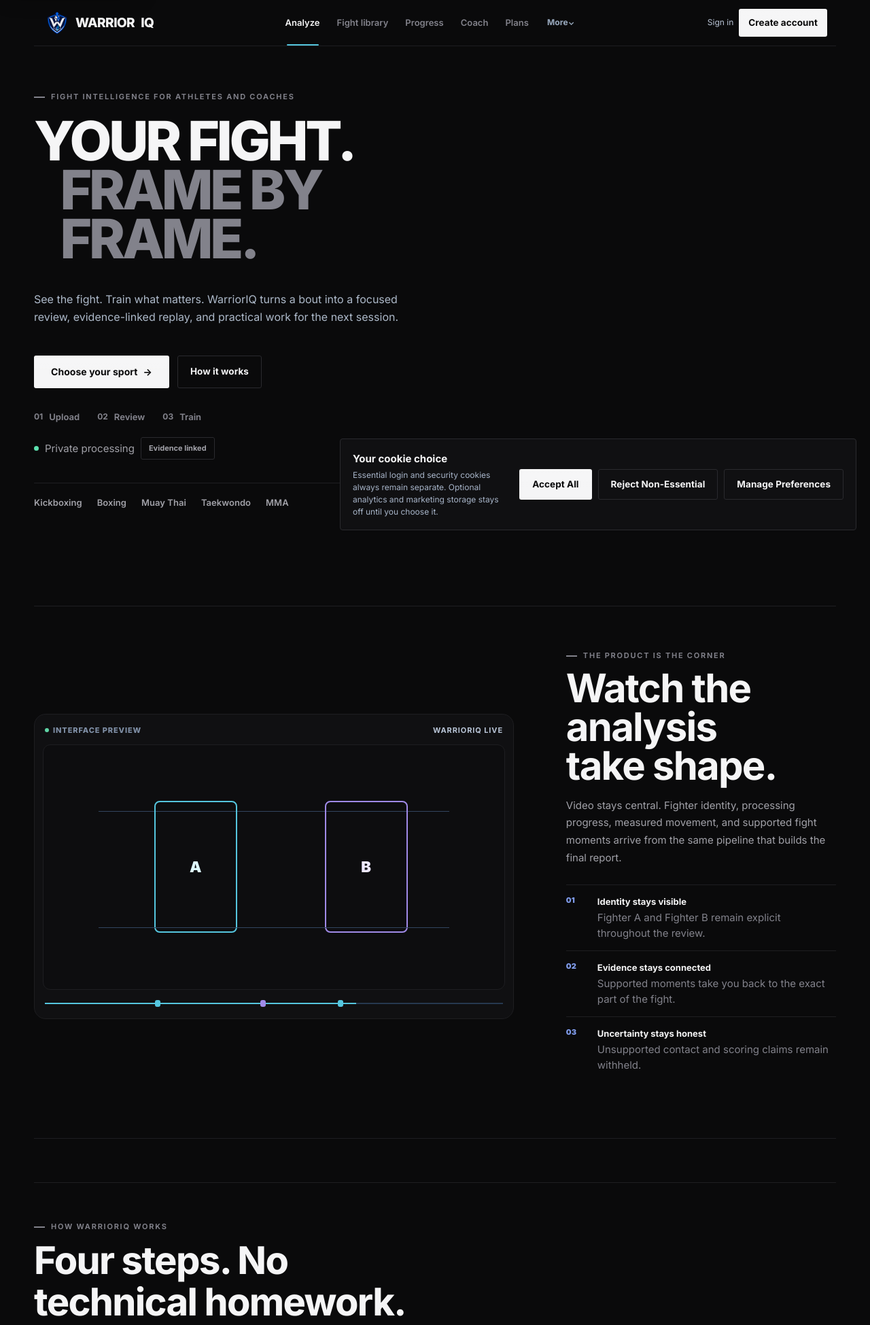
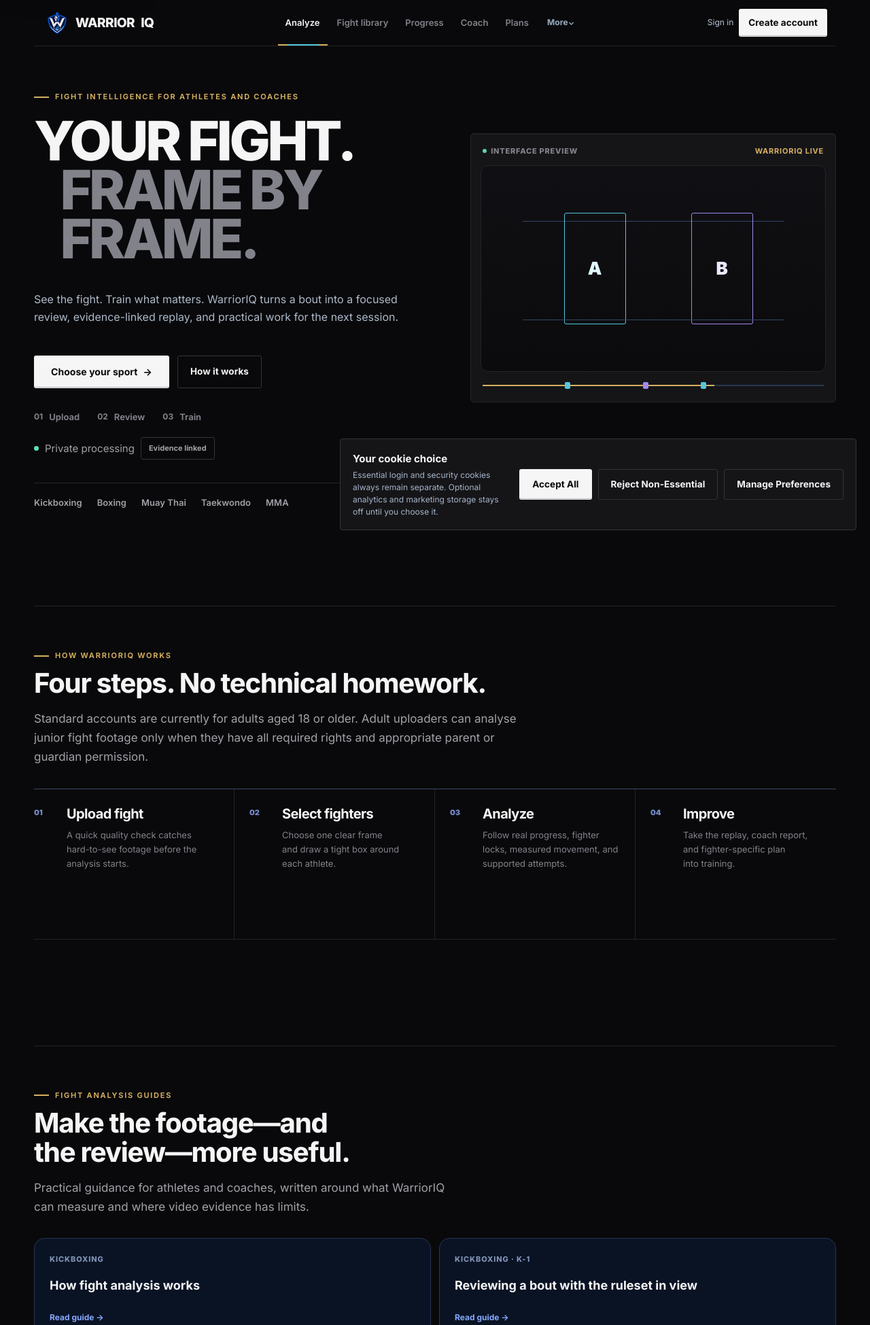
Before and after one commit to stavroutheo50/WarriorIQ, a FastAPI app: page / in a window 1280 px wide. Shown: the top 1949 px of the page at 68% size. Run offline with FastAPI, Linux system fonts and the light colour scheme; some libraries are stand-ins or nearby versions.

Commit message:
Redesign, second pass: put the depth back
The first pass was wrong and you were right to say so. Removing the gradient
wash was correct; replacing it with nothing was not. Canvas and panel sat two
percent apart, so no surface separated from the page, there was no accent
anywhere, and moving the upload card to the sport pages left the hero as grey
type alone on black. That reads as unstyled, not restrained.

Three things fix it. Surfaces get a real step between them and a lit top edge,
so a panel looks like an object rather than a hole. One accent comes back -
championship gold, warm against the cold canvas and distinct from all five
sport colours - spent on the section eyebrow and the active nav item and
nothing else. And the product illustration moves up beside the headline, so the
hero shows what WarriorIQ does instead of only asserting it.

Also spacing rhythm: sections had uniform padding, which gave every band the
same weight; and section headings now sit above a rule rather than floating.

Two of my own regressions caught in the sweep: the illustration's header row
was set at 10.5px, under the 11px floor this product sets for itself, and it
wrapped to four words in the narrower column. Verified across ten pages at
1440, 1024, 768 and 375: no overflow, no text under the floor, no contrast
failure.

Co-Authored-By: Claude Opus 5 <noreply@anthropic.com>

```diff
--- a/app/static/product.css
+++ b/app/static/product.css
@@ -1,11 +1,11 @@
 /* WarriorIQ product polish — shared editorial sports interface */
 :root{
-  --wiq-canvas:#0a0a0b;
-  --wiq-canvas-raised:#101012;
-  --wiq-panel:#141416;
-  --wiq-panel-strong:#1a1a1d;
-  --wiq-line:#2a2a2e;
-  --wiq-line-soft:#1e1e21;
+  --wiq-canvas:#09090b;
+  --wiq-canvas-raised:#151518;
+  --wiq-panel:#1c1c21;
+  --wiq-panel-strong:#232329;
+  --wiq-line:#33333a;
+  --wiq-line-soft:#242429;
   --wiq-text:#f5f5f6;
   --wiq-text-secondary:#a1a1a8;
   --wiq-text-tertiary:#82828b;
--- a/app/static/redesign.css
+++ b/app/static/redesign.css
@@ -386,3 +386,113 @@ h1 em, h2 em {
   backdrop-filter: none;
   box-shadow: none;
 }
+
+/* ===========================================================================
+   Depth, second pass.
+
+   Stripping the gradient wash was right; replacing it with nothing was not.
+   Flat grey on flat black reads as unstyled, not restrained. A dark interface
+   earns its quality from three things the last pass left out: a real step
+   between surfaces, a lit top edge so a panel looks like an object rather than
+   a hole, and one accent used with conviction instead of none at all.
+   =========================================================================== */
+
+:root {
+  /* Championship gold. Warm against a cold canvas, distinct from all five
+     sport accents (blue, red, orange, cyan, violet), and it reads as sport
+     rather than software. Used on one thing per screen. */
+  --wiq-accent: 214 176 96;
+}
+
+/* Panels become objects: a lit top edge, a real fill, and a hairline that is
+   actually visible against the canvas. */
+.card, .hero-card, .setup-card, .stat-band, .sport-card,
+.empty-workspace, .pricing-card, .preview-screen {
+  background: var(--wiq-canvas-raised) !important;
+  border: 1px solid var(--wiq-line-soft);
+  box-shadow: inset 0 1px 0 rgba(255, 255, 255, .045) !important;
+}
+
+.sport-card:hover, .card:hover {
+  border-color: var(--wiq-line);
+  background: var(--wiq-panel) !important;
+}
+
+/* --- The accent, used sparingly -------------------------------------------
+   The eyebrow above a section title and the active nav item. That is the whole
+   budget; anything more and it stops meaning "look here". */
+.eyebrow { color: rgb(var(--wiq-accent)); }
+.eyebrow::before { background: rgb(var(--wiq-accent)); width: 22px; height: 2px; }
+
+.navlinks a[aria-current="page"] {
+  color: var(--wiq-text);
+  box-shadow: inset 0 -2px 0 rgb(var(--wiq-accent));
+  border-radius: 0;
+}
+
+/* The primary button keeps white for contrast, but gains a warm edge so it
+   belongs to the palette instead of floating on top of it. */
+.btn { box-shadow: inset 0 -1px 0 rgba(0, 0, 0, .25) !important; }
+
+/* --- Rhythm ---------------------------------------------------------------
+   Section spacing was uniform, so every band had the same weight. The hero
+   breathes, sections settle, and the gap between a heading and its content is
+   deliberately tighter than the gap between sections. */
+.product-section { padding-top: clamp(56px, 8vh, 104px); }
+.section-intro { max-width: 620px; margin-bottom: clamp(24px, 4vh, 40px); }
+.section-intro h2 { margin: 10px 0 12px; font-size: clamp(26px, 3.4vw, 40px); }
+.section-intro p { color: var(--wiq-text-secondary); line-height: 1.65; }
+
+/* --- Section titles -------------------------------------------------------
+   A rule under the heading row gives each section a top edge without boxing it. */
+.section-title {
+  padding-bottom: 16px;
+  border-bottom: 1px solid var(--wiq-line-soft);
+  margin-bottom: 22px;
+}
+
+/* --- Hero, given something to look at -------------------------------------
+   Moving the upload card to the sport pages left the hero as type alone on
+   black, which is why the page read as unfinished. The product illustration
+   moves up beside the headline: the hero now shows what WarriorIQ does instead
+   of only asserting it, and the two columns give the page a centre of gravity.
+   --------------------------------------------------------------------------- */
+@media (min-width: 981px) {
+  .hero-centered { display: grid; grid-template-columns: minmax(0, 1fr) minmax(0, .92fr); gap: 64px; align-items: center; }
+  .hero-centered .hero-copy { max-width: none; }
+  /* The illustration is pulled out of the section below and parked in the
+     hero's second column, so no markup has to move. */
+  .product-preview { grid-column: 2; grid-row: 1; padding-top: 0; border-top: 0; }
+  .product-preview .preview-copy { display: none; }
+  .hero-centered + .product-preview { display: none; }
+}
+
+/* The mock itself: a real instrument panel rather than two empty outlines. */
+.preview-screen { padding: 14px; border-radius: 5px; }
+.preview-screen-head { color: var(--wiq-text-tertiary); }
+.preview-screen-head b { color: rgb(var(--wiq-accent)); }
+.preview-fight-stage {
+  background: linear-gradient(180deg, #101014, #0b0b0d);
+  border-color: var(--wiq-line-soft);
+  aspect-ratio: 16 / 9.6;
+}
+.preview-fighter { border-width: 1.5px; border-radius: 3px; }
+.preview-timeline i { background: rgb(var(--wiq-accent)); }
+.preview-timeline span { border-radius: 2px; }
+
+/* The illustration has to fill the column it was given, or it reads as a
+   thumbnail floating in empty space rather than the hero's second half. */
+.product-preview { display: block; width: 100%; }
+.preview-visual { width: 100%; max-width: none; }
+.preview-screen { width: 100%; }
+
+/* Its header row was sized for a wider band and wrapped into four words. */
+.preview-screen-head {
+  gap: 12px;
+  flex-wrap: nowrap;
+  white-space: nowrap;
+  font-size: var(--wiq-text-micro);
+  letter-spacing: .07em;
+}
+
+.preview-fighter { font-size: clamp(14px, 2.4vw, 26px); }
--- a/app/templates/base.html
+++ b/app/templates/base.html
@@ -57,15 +57,15 @@
   <link rel="preload" href="/static/fonts/inter-var.woff2" as="font" type="font/woff2" crossorigin>
   <link rel="stylesheet" href="/static/style.css">
   <link rel="stylesheet" href="/static/navigation.css">
-  <link rel="stylesheet" href="/static/fixes.css?v=20260904-rd7">
-  <link rel="stylesheet" href="/static/product.css?v=20260904-rd7">
-  <link rel="stylesheet" href="/static/system.css?v=20260904-rd7">
+  <link rel="stylesheet" href="/static/fixes.css?v=20260904-rd11">
+  <link rel="stylesheet" href="/static/product.css?v=20260904-rd11">
+  <link rel="stylesheet" href="/static/system.css?v=20260904-rd11">
   <link rel="manifest" href="/static/site.webmanifest"><link rel="icon" href="/favicon.ico" sizes="any"><link rel="icon" type="image/png" sizes="96x96" href="/static/warrioriq-logo-96.png"><link rel="icon" type="image/png" sizes="192x192" href="/static/warrioriq-logo-192.png"><link rel="apple-touch-icon" sizes="180x180" href="/static/warrioriq-logo-180.png">
   {% if request.state.canonical_url %}<script type="application/ld+json">{"@context":"https://schema.org","@graph":[{"@type":"WebSite","name":"WarriorIQ","alternateName":"Warrior IQ","url":"{{request.state.site_url}}/"},{"@type":"Organization","name":"WarriorIQ","alternateName":"Warrior IQ","url":"{{request.state.site_url}}/","logo":"{{request.state.social_image_url}}"},{"@type":"SoftwareApplication","name":"WarriorIQ","applicationCategory":"SportsApplication","operatingSystem":"Web","description":"Evidence-linked fight analysis for kickboxing, boxing, Muay Thai, taekwondo and MMA.","url":"{{request.state.site_url}}/"}]}</script>{% endif %}
   {% block head %}{% endblock %}
-  <link rel="stylesheet" href="/static/premium.css?v=20260904-rd7">
-  <link rel="stylesheet" href="/static/motion.css?v=20260904-rd7">
-  <link rel="stylesheet" href="/static/redesign.css?v=20260904-rd7">
+  <link rel="stylesheet" href="/static/premium.css?v=20260904-rd11">
+  <link rel="stylesheet" href="/static/motion.css?v=20260904-rd11">
+  <link rel="stylesheet" href="/static/redesign.css?v=20260904-rd11">
 </head>
 {% set page_key = request.url.path.strip('/').split('/')[0] if request.url.path.strip('/') else 'home' %}
 <body data-page="{{page_key}}"{% if identity %} data-sport="{{identity.key}}" style="--sport-accent:{{identity.accent}};--sport-accent-soft:{{identity.accent_soft}}"{% endif %}>
@@ -110,5 +110,5 @@
     document.querySelectorAll('form').forEach(form=>form.addEventListener('submit',event=>{if(event.defaultPrevented||form.dataset.async==='true')return;const submitter=event.submitter;if(!submitter||submitter.name||submitter.dataset.keepLabel==='true')return;submitter.dataset.originalLabel=submitter.textContent;submitter.textContent=submitter.dataset.loadingLabel||'Working…';submitter.setAttribute('aria-busy','true');submitter.disabled=true}));
   })();
   </script>
-  <script src="/static/motion.js?v=20260904-rd7" defer></script>
+  <script src="/static/motion.js?v=20260904-rd11" defer></script>
 </body></html>
--- a/app/templates/index.html
+++ b/app/templates/index.html
@@ -12,7 +12,7 @@
     <div class="trust-row"><span class="status-dot"></span><span class="small muted">Private processing</span><span class="pill">Evidence linked</span></div>
     <div class="sport-rail" aria-label="Sports analyzed">{% for sport, name in sports.items() %}<b>{{name}}</b>{% endfor %}</div>
   </div>
-</section>
+
 <section class="product-preview" aria-labelledby="previewTitle" data-reveal>
   <div class="preview-visual" aria-label="Illustration of the WarriorIQ live-analysis interface">
     <div class="preview-screen">
@@ -23,6 +23,8 @@
   </div>
   <div class="preview-copy"><div class="eyebrow">The product is the corner</div><h2 id="previewTitle">Watch the analysis take shape.</h2><p>Video stays central. Fighter identity, processing progress, measured movement, and supported fight moments arrive from the same pipeline that builds the final report.</p><ul class="preview-proof"><li><span>01</span><div><strong>Identity stays visible</strong><small>Fighter A and Fighter B remain explicit throughout the review.</small></div></li><li><span>02</span><div><strong>Evidence stays connected</strong><small>Supported moments take you back to the exact part of the fight.</small></div></li><li><span>03</span><div><strong>Uncertainty stays honest</strong><small>Unsupported contact and scoring claims remain withheld.</small></div></li></ul></div>
 </section>
+</section>
+
 
 <section class="product-section workflow-section" id="how-it-works"><div class="section-intro" data-reveal><div class="eyebrow">How WarriorIQ works</div><h2>Four steps. No technical homework.</h2><p>Standard accounts are currently for adults aged 18 or older. Adult uploaders can analyse junior fight footage only when they have all required rights and appropriate parent or guardian permission.</p></div><div class="workflow-track" data-motion-sequence="steps">
   <article><span>01</span><div><h3>Upload fight</h3><p>A quick quality check catches hard-to-see footage before the analysis starts.</p></div></article>
```
